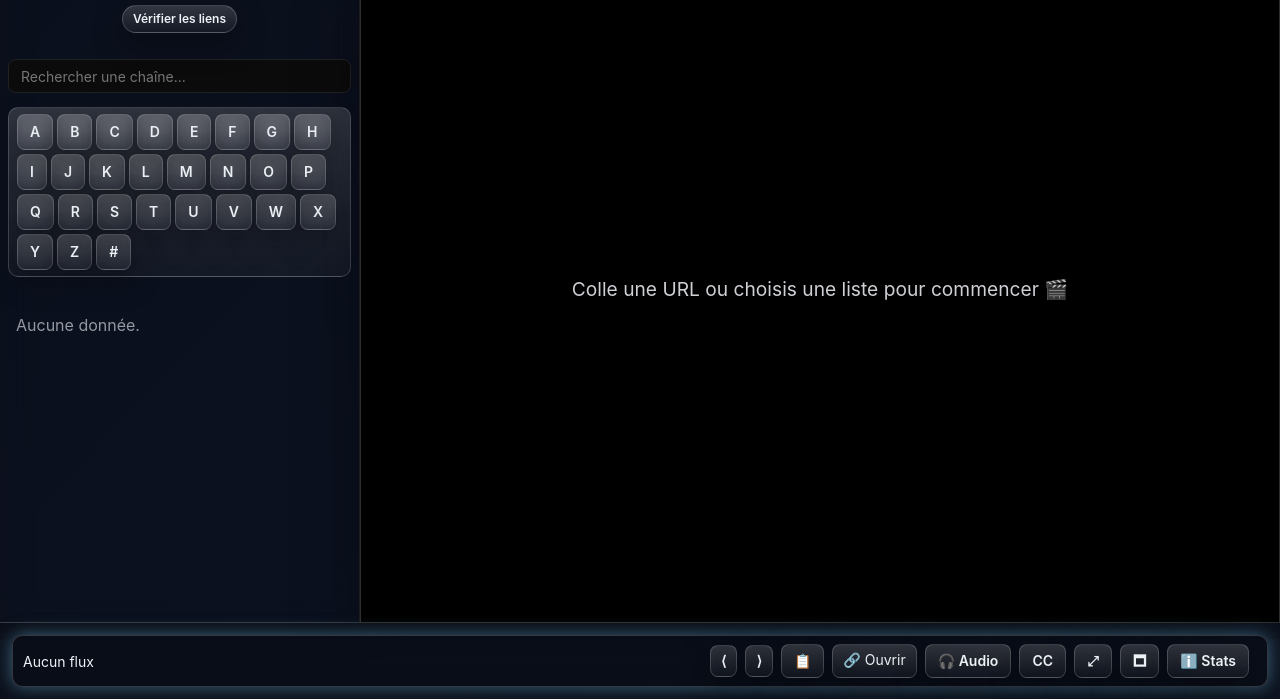
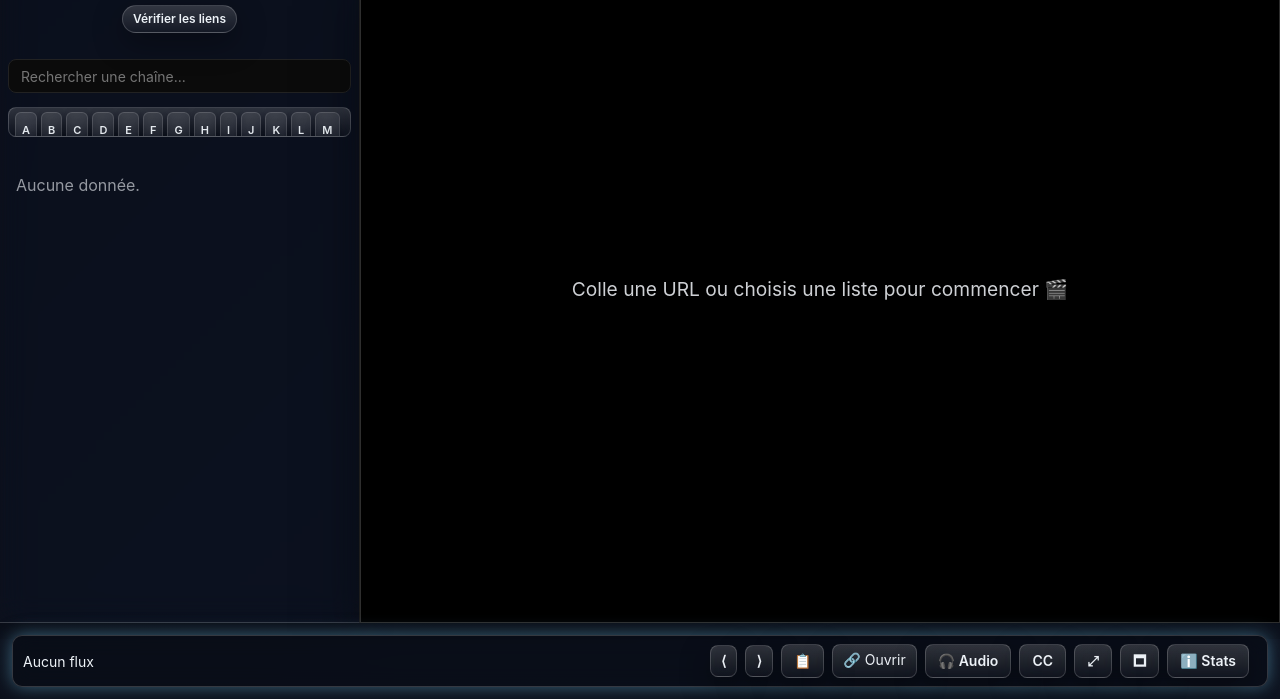
Before and after one commit to vsalema/streamboxv.3, a plain HTML site: page index.html in a window 1280 px wide. Shown: the part 101-800 px from the top of the page. Drawn offline with nearby package versions, Linux system fonts and the light colour scheme.

Commit message:
Update custom.crystal.css

```diff
--- a/custom.crystal.css
+++ b/custom.crystal.css
@@ -1520,3 +1520,36 @@ aside .tabs, #catBar { flex: 0 0 auto; }
   background: color-mix(in srgb, var(--accent, #3b82f6) 20%, rgba(255,255,255,.06));
   border-color: color-mix(in srgb, var(--accent, #3b82f6) 50%, transparent);
 }
+/* === AlphaBar ultra-compacte (1 ligne, scroll horizontal) ================ */
+#alphaBar{
+  display: flex !important;
+  align-items: center !important;
+  gap: 4px !important;
+  padding: 4px 6px !important;
+  margin: 6px 8px !important;
+  height: 30px !important;              /* ↓ faible hauteur */
+  overflow-x: auto !important;
+  overflow-y: hidden !important;
+  white-space: nowrap !important;
+  border-radius: 8px !important;
+  background: linear-gradient(180deg, var(--glass-strong, rgba(255,255,255,.08)), rgba(255,255,255,.03)) !important;
+  border: var(--stroke, 1px solid rgba(255,255,255,.18)) !important;
+  scrollbar-width: thin;
+}
+#alphaBar .az{
+  font-size: 11px !important;
+  padding: 2px 6px !important;
+  line-height: 1 !important;
+  border-radius: 6px !important;
+  background: rgba(255,255,255,.06) !important;
+  border: 1px solid rgba(255,255,255,.14) !important;
+  cursor: pointer !important;
+}
+#alphaBar .az:hover{
+  background: color-mix(in srgb, var(--accent, #3b82f6) 22%, rgba(255,255,255,.06)) !important;
+  border-color: color-mix(in srgb, var(--accent, #3b82f6) 50%, transparent) !important;
+}
+
+/* Sidebar: assure la visibilité de la liste */
+aside{ display:flex; flex-direction:column; }
+#list{ flex: 1 1 auto; min-height: 0; }  /* évite que la barre pousse la liste */
```
